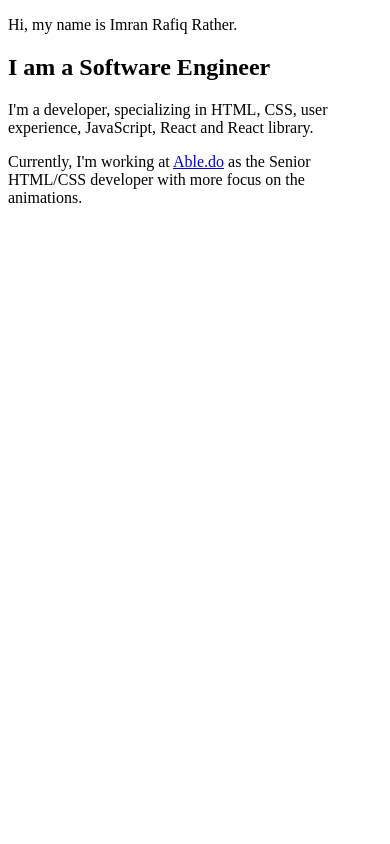
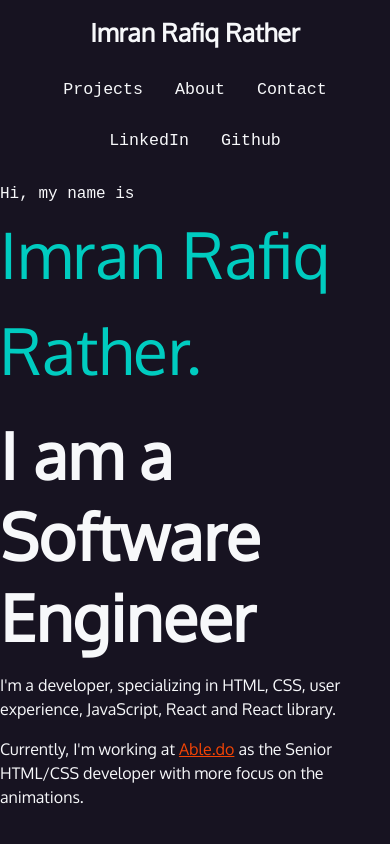
Before and after one commit to emmeiwhite/imran-portfolio-2022, a plain HTML site: page index.html in a window 390 px wide. Shown: the top 844 px of the page. Drawn offline with Linux system fonts and the light colour scheme; a web font is replaced by a local one.

Commit message:
Styling Navigation for Tablet and mobile

```diff
--- a/index.html
+++ b/index.html
@@ -5,11 +5,45 @@
     <meta http-equiv="X-UA-Compatible" content="IE=edge" />
     <meta name="viewport" content="width=device-width, initial-scale=1.0" />
     <title>Imran - Software Engineer</title>
+
+    <!-- Google Font -->
+    <link rel="preconnect" href="https://fonts.googleapis.com" />
+    <link rel="preconnect" href="https://fonts.gstatic.com" crossorigin />
+    <link
+      href="https://fonts.googleapis.com/css2?family=Oxygen&family=Oxygen+Mono&display=swap"
+      rel="stylesheet"
+    />
+
+    <!-- Custom CSS -->
+    <link rel="stylesheet" href="./style.css" />
   </head>
   <body>
+    <!-- Navigation -->
+    <nav>
+      <ul>
+        <li>
+          <h1><a href="index.html">Imran Rafiq Rather</a></h1>
+        </li>
+        <li><a href="#projects">Projects</a></li>
+        <li><a href="about.html">About</a></li>
+        <li><a href="#contact">Contact</a></li>
+        <li>
+          <a
+            href="https://www.linkedin.com/in/imran-rafiq-rather/"
+            target="_blank"
+            >LinkedIn</a
+          >
+        </li>
+        <li>
+          <a href="https://github.com/emmeiwhite" target="_blank">Github</a>
+        </li>
+        <!-- <li><a href="">Resume</a></li> -->
+      </ul>
+    </nav>
+    <!-- Intro Section -->
     <section id="intro">
-      <p>Hi, my name is <span>Imran Rafiq Rather.</span></p>
-      <h2>I am a Software Engineer</h2>
+      <p class="username">Hi, my name is <span>Imran Rafiq Rather.</span></p>
+      <h2 class="profession">I am a Software Engineer</h2>
       <p>
         I'm a developer, specializing in HTML, CSS, user experience, JavaScript,
         React and React library.
@@ -21,5 +55,25 @@
         HTML/CSS developer with more focus on the animations.
       </p>
     </section>
+
+    <!-- Contact Section -->
+    <section id="contact">
+      <h2>Contact me</h2>
+
+      <p class="contact-details">
+        I'm interested in creating highly performant responsive web applications
+        mostly on the Frontend, the UI, look and feel with animations and
+        interactions.
+      </p>
+
+      <p>
+        <a
+          class="contact-email"
+          href="emailto:emmeiwhite@gmail.com"
+          target="_blank"
+          >Email me</a
+        >
+      </p>
+    </section>
   </body>
 </html>
--- a/style.css
+++ b/style.css
@@ -1,7 +1,131 @@
 :root {
-  --primary-color: #348888;
+  --primary-color: #1b7f79;
   --secondary-color: #f24405;
-  --light-teal: #9ef8ee;
-  --dark-teal: #22babb;
-  --dark-orange: #f24405;
+  --light-teal: #72f2eb;
+  --dark-teal: #00ccc0;
+  --dark-red: #b50211;
+  --white: #f7f8fa;
+  --black: #171321;
+  --font-size: 1.3rem;
+  --mono: "Oxygen mono", monospace;
+  --sans: "Oxygen", sans-serif;
 }
+
+html {
+  box-sizing: border-box;
+}
+
+*,
+*::after,
+*::before {
+  box-sizing: inherit;
+}
+
+body {
+  margin: 0;
+  padding: 0;
+  font-family: var(--sans);
+  background-color: var(--black);
+  color: var(--white);
+  font-size: var(--font-size);
+}
+
+h1,
+h2,
+h3 {
+  margin: 0;
+}
+
+a {
+  color: var(--secondary-color);
+}
+
+a:hover {
+  color: var(--dark-red);
+  text-decoration: none;
+}
+ul {
+  margin: 0;
+  padding: 0;
+  list-style-type: none;
+}
+
+/* Intro Styles */
+#intro {
+  padding-bottom: 10rem;
+}
+
+#intro p {
+  font-size: 1rem;
+  line-height: 1.5;
+}
+
+.username {
+  font-family: var(--mono);
+}
+
+.username span {
+  font-family: var(--sans);
+  font-size: 4rem;
+  display: block;
+  color: var(--dark-teal);
+}
+
+.profession {
+  font-size: 4rem;
+}
+
+/* Contact Me */
+#contact {
+  padding: 3rem 0;
+  text-align: center;
+  background-color: var(--primary-color);
+}
+
+.contact-details {
+  width: 50%;
+  margin-left: auto;
+  margin-right: auto;
+}
+
+.contact-email {
+  text-decoration: none;
+  display: inline-block;
+  background-color: var(--dark-red);
+  color: var(--white);
+  padding: 0.5rem 0.75rem;
+  margin-top: 3rem;
+}
+
+.contact-email:hover {
+  color: var(--black);
+  font-weight: 700;
+}
+
+/* Nav Section */
+nav {
+  font-family: var(--mono);
+  font-size: 80%;
+  padding: 1rem;
+}
+nav ul {
+  display: flex;
+  flex-wrap: wrap;
+  justify-content: center;
+  align-items: center;
+  gap: 2rem;
+}
+
+nav a {
+  text-decoration: none;
+  color: var(--white);
+  display: block;
+}
+
+nav h1 a {
+  font-family: var(--sans);
+}
+nav li:first-child {
+  flex-basis: 100%;
+  text-align: center;
+}
```
Also changed, not shown: assets/Immi.png (added), 2 other files.
